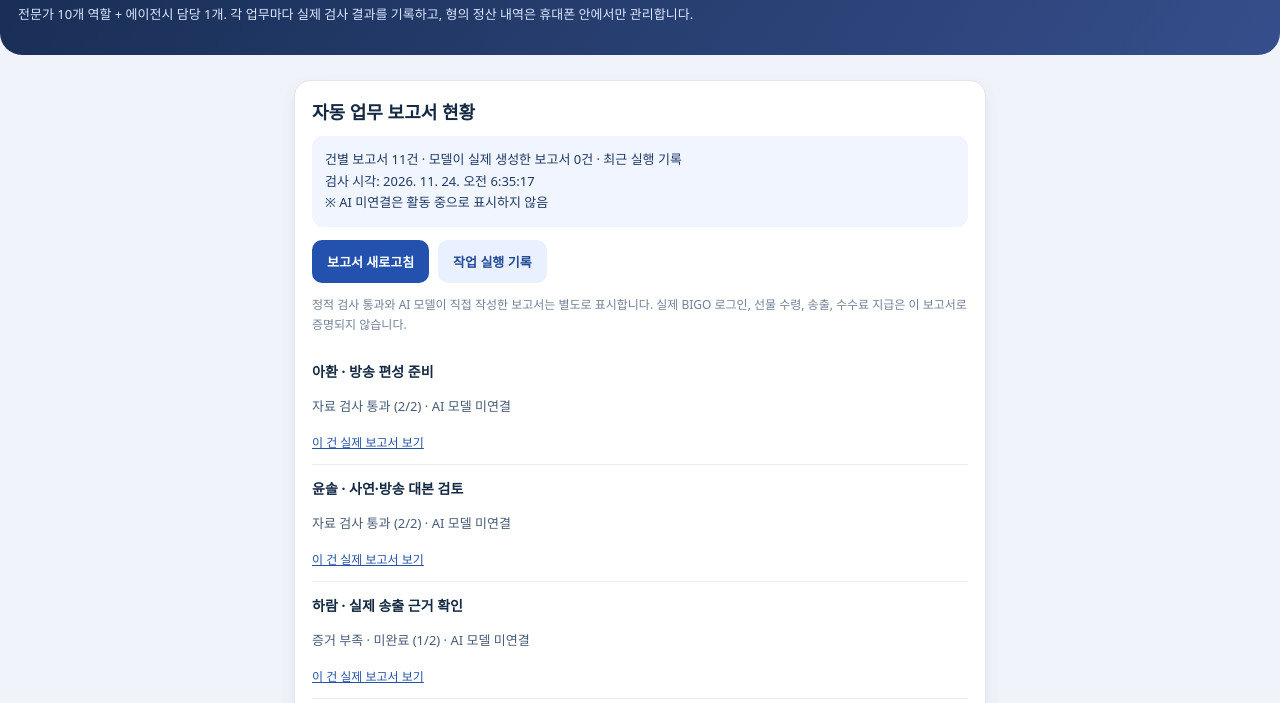
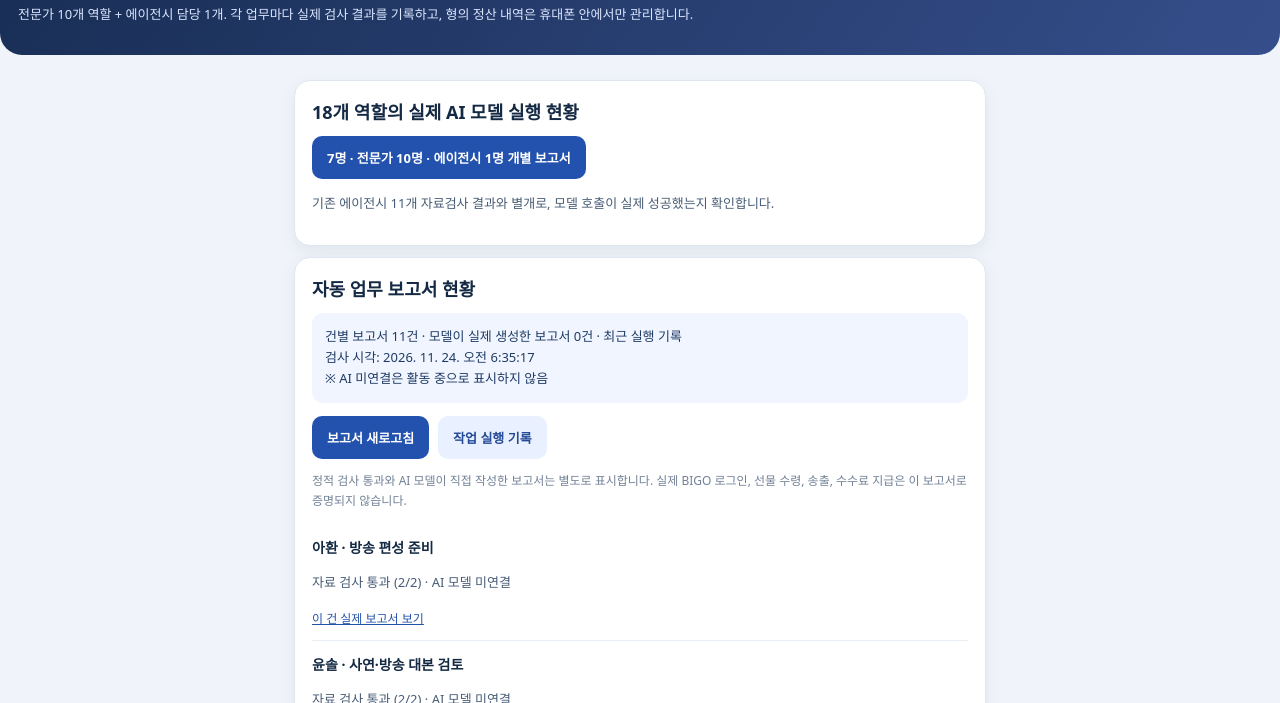
Before and after one commit to skytins3-png/maru-ai-song-studio, a plain HTML site: page mobile-hub/agency.html in a window 1280 px wide. Shown: the part 97-800 px from the top of the page. Drawn offline with Linux system fonts and the light colour scheme.

Commit message:
Link real eighteen-agent individually verified activity and model report status

```diff
--- a/mobile-hub/agency.html
+++ b/mobile-hub/agency.html
@@ -9,6 +9,7 @@
 </style></head><body>
 <header><a href="./">‹ MARU ONE 홈으로</a><h1>MARU 에이전시 · 실무 보고서</h1><p>전문가 10개 역할 + 에이전시 담당 1개. 각 업무마다 실제 검사 결과를 기록하고, 형의 정산 내역은 휴대폰 안에서만 관리합니다.</p></header>
 <main class="wrap">
+<section class="panel"><h2>18개 역할의 실제 AI 모델 실행 현황</h2><a class="action" href="./real-agents.html">7명 · 전문가 10명 · 에이전시 1명 개별 보고서</a><p>기존 에이전시 11개 자료검사 결과와 별개로, 모델 호출이 실제 성공했는지 확인합니다.</p></section>
 <section class="panel">
 <h2>자동 업무 보고서 현황</h2>
 <div id="remoteSummary" role="status" class="result">서버의 실제 작업 기록을 확인하고 있습니다.</div>
```
